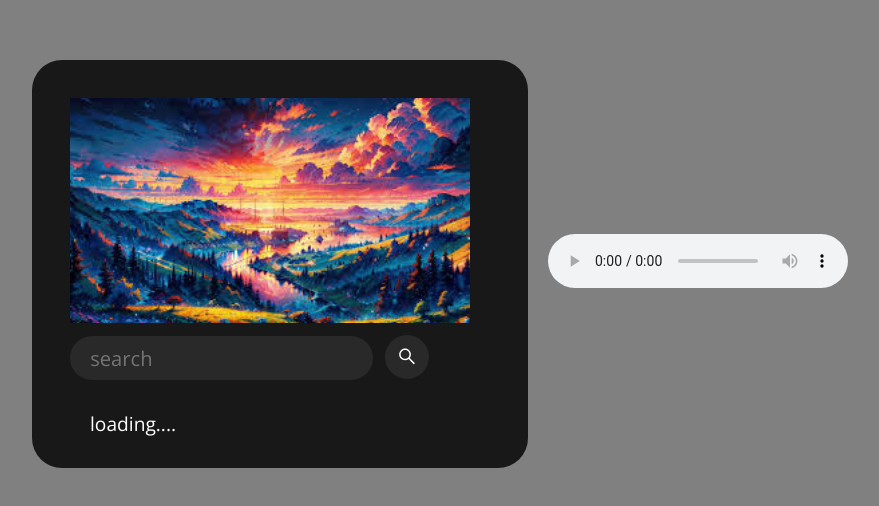
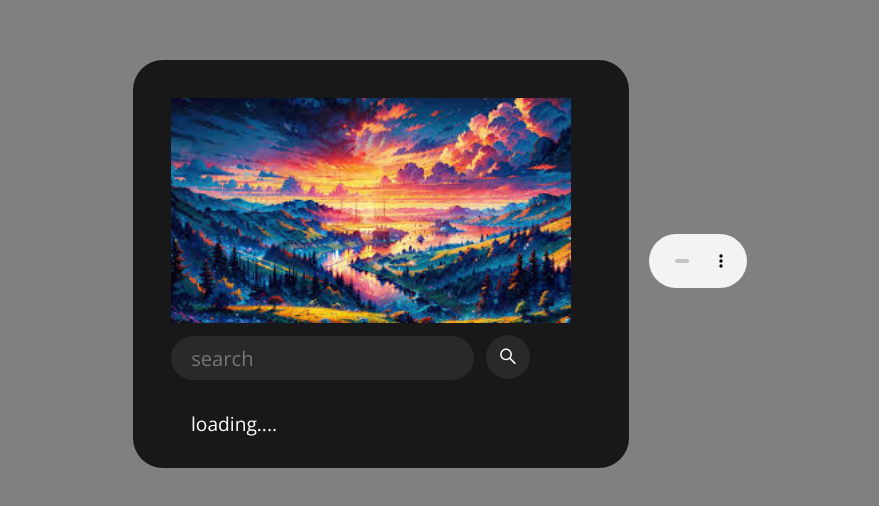
Before and after one commit to Ryheembon/Weather-app, a plain HTML site: page index.html in a window 1280 px wide. Shown: the part 136-642 px from the top of the page, without its empty margins (210-1089 px from the left). Drawn offline with nearby package versions, Linux system fonts and the light colour scheme; no server answers.

Commit message:
Update style.css

```diff
--- a/style.css
+++ b/style.css
@@ -74,3 +74,6 @@ h1.temp {
     top: 0;
     left: 20px;
 }
+audio {
+ width: 98px;
+}
```
